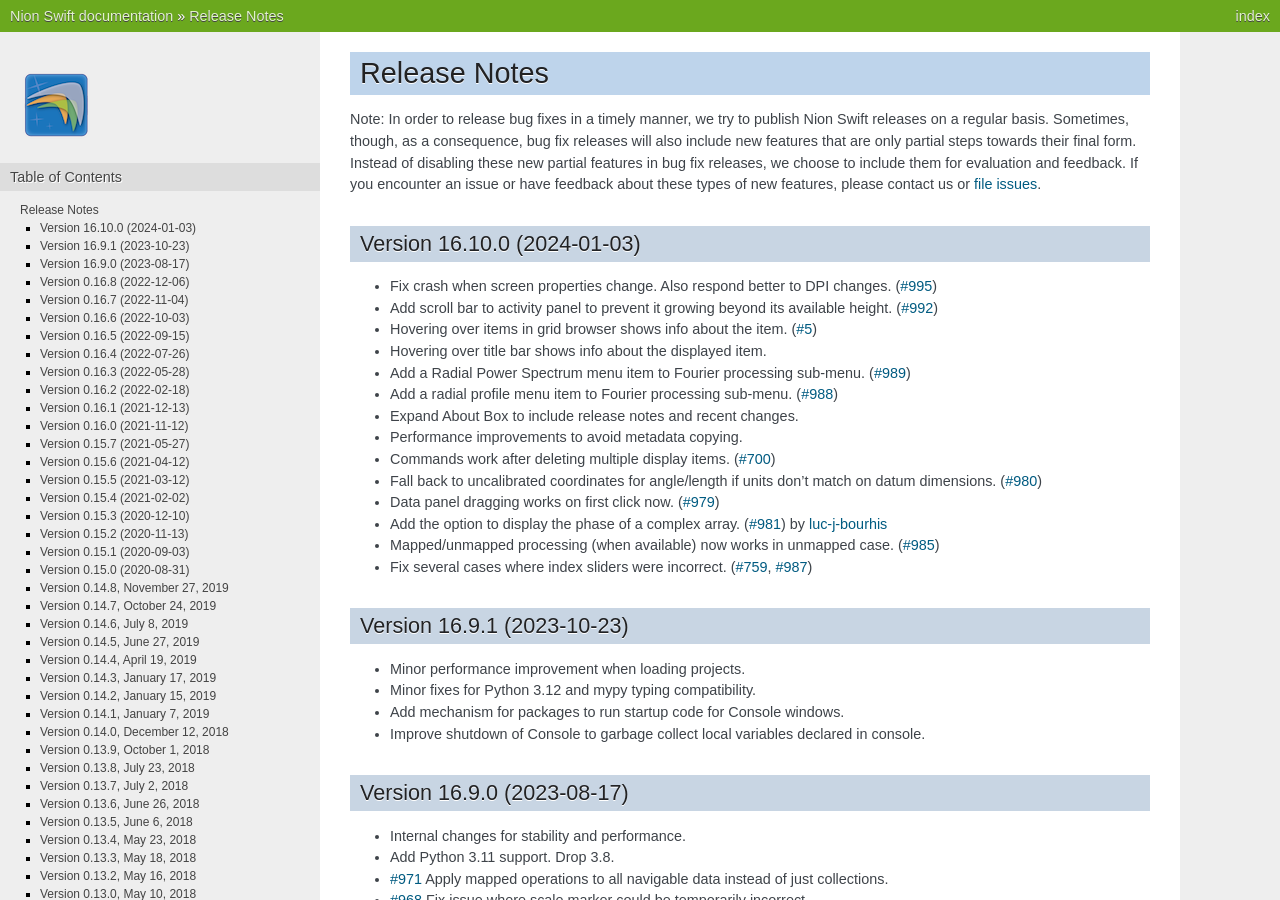
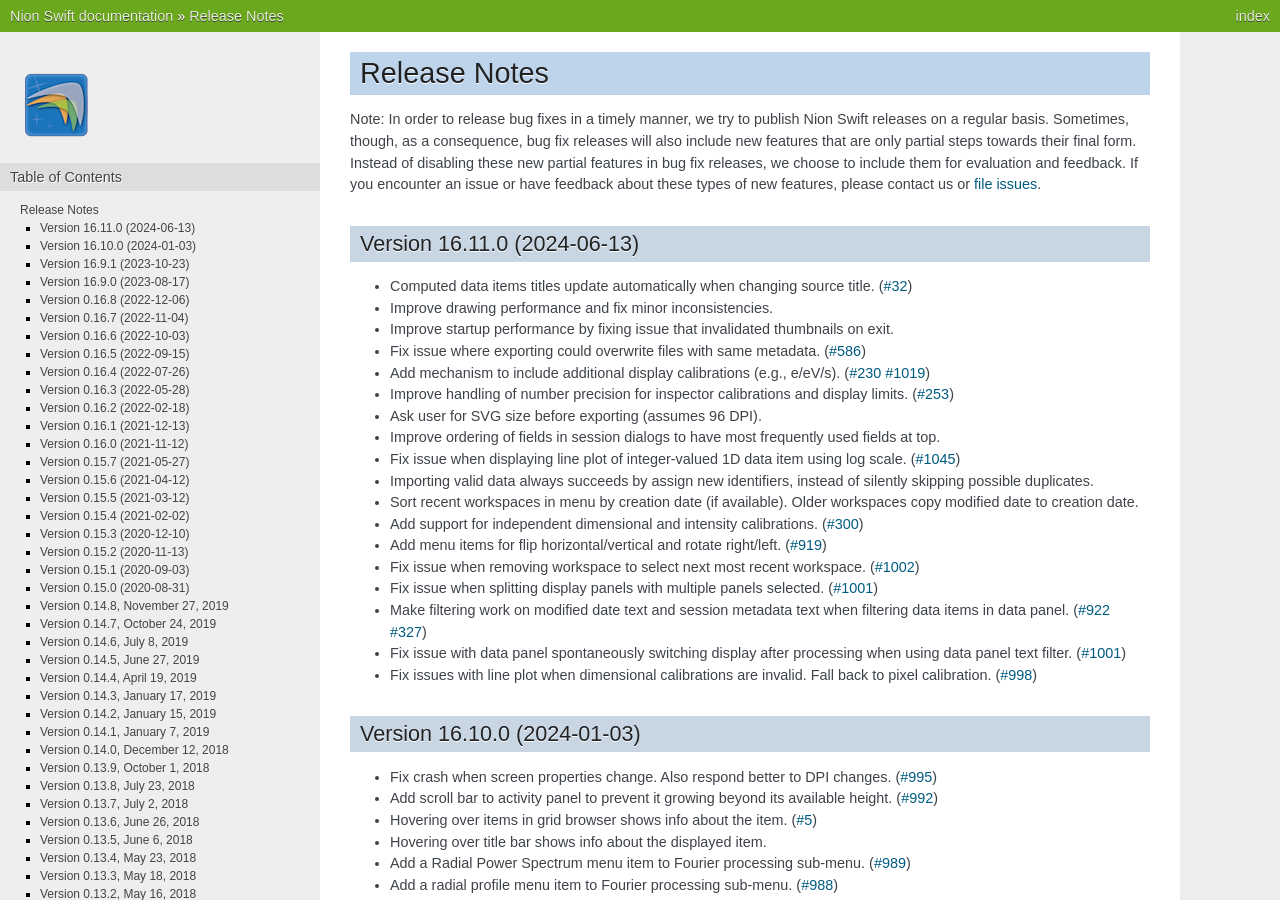
Before and after one commit to nion-software/nionswift, a Sphinx documentation site: the page built from docs/release_notes.rst, in a window 1280 px wide and 900 px high. Built offline with Sphinx 7.4.7, drawn with Linux system fonts in a browser that asks for light colours.

Commit message:
Version 16.11.0. Dynamic titles. Canvas items.

```diff
--- a/docs/index.rst
+++ b/docs/index.rst
@@ -1,7 +1,7 @@
 .. include:: defs.rst
 .. _index:
 
-|AppName| User's Guide (16.10.0)
+|AppName| User's Guide (16.11.0)
 ================================
 |AppName| is an open-source scientific image-processing software that uses Python to integrate hardware control, data acquisition, visualization, processing, and analysis. It runs on Windows, Linux, and macOS.
 
--- a/docs/release_notes.rst
+++ b/docs/release_notes.rst
@@ -11,6 +11,27 @@ towards their final form. Instead of disabling these new partial features in bug
 them for evaluation and feedback. If you encounter an issue or have feedback about these types of new features,
 please contact us or `file issues
 <https://github.com/nion-software/nionswift/issues>`_.
+
+Version 16.11.0 (2024-06-13)
+----------------------------
+* Computed data items titles update automatically when changing source title. (`#32 <https://github.com/nion-software/nionswift/issues/32>`_)
+* Improve drawing performance and fix minor inconsistencies.
+* Improve startup performance by fixing issue that invalidated thumbnails on exit.
+* Fix issue where exporting could overwrite files with same metadata. (`#586 <https://github.com/nion-software/nionswift/issues/586>`_)
+* Add mechanism to include additional display calibrations (e.g., e/eV/s). (`#230 <https://github.com/nion-software/nionswift/issues/230>`_ `#1019 <https://github.com/nion-software/nionswift/issues/1019>`_)
+* Improve handling of number precision for inspector calibrations and display limits. (`#253 <https://github.com/nion-software/nionswift/issues/253>`_)
+* Ask user for SVG size before exporting (assumes 96 DPI).
+* Improve ordering of fields in session dialogs to have most frequently used fields at top.
+* Fix issue when displaying line plot of integer-valued 1D data item using log scale. (`#1045 <https://github.com/nion-software/nionswift/issues/1045>`_)
+* Importing valid data always succeeds by assign new identifiers, instead of silently skipping possible duplicates.
+* Sort recent workspaces in menu by creation date (if available). Older workspaces copy modified date to creation date.
+* Add support for independent dimensional and intensity calibrations. (`#300 <https://github.com/nion-software/nionswift/issues/300>`_)
+* Add menu items for flip horizontal/vertical and rotate right/left. (`#919 <https://github.com/nion-software/nionswift/issues/919>`_)
+* Fix issue when removing workspace to select next most recent workspace. (`#1002 <https://github.com/nion-software/nionswift/issues/1002>`_)
+* Fix issue when splitting display panels with multiple panels selected. (`#1001 <https://github.com/nion-software/nionswift/issues/1001>`_)
+* Make filtering work on modified date text and session metadata text when filtering data items in data panel. (`#922 <https://github.com/nion-software/nionswift/issues/922>`_ `#327 <https://github.com/nion-software/nionswift/issues/327>`_)
+* Fix issue with data panel spontaneously switching display after processing when using data panel text filter. (`#1001 <https://github.com/nion-software/nionswift/issues/1003>`_)
+* Fix issues with line plot when dimensional calibrations are invalid. Fall back to pixel calibration. (`#998 <https://github.com/nion-software/nionswift/issues/998>`_)
 
 Version 16.10.0 (2024-01-03)
 ----------------------------
```
Also changed, not shown: meta.yaml (+4 -4 lines), setup.cfg (+3 -5 lines), 3 other files.
